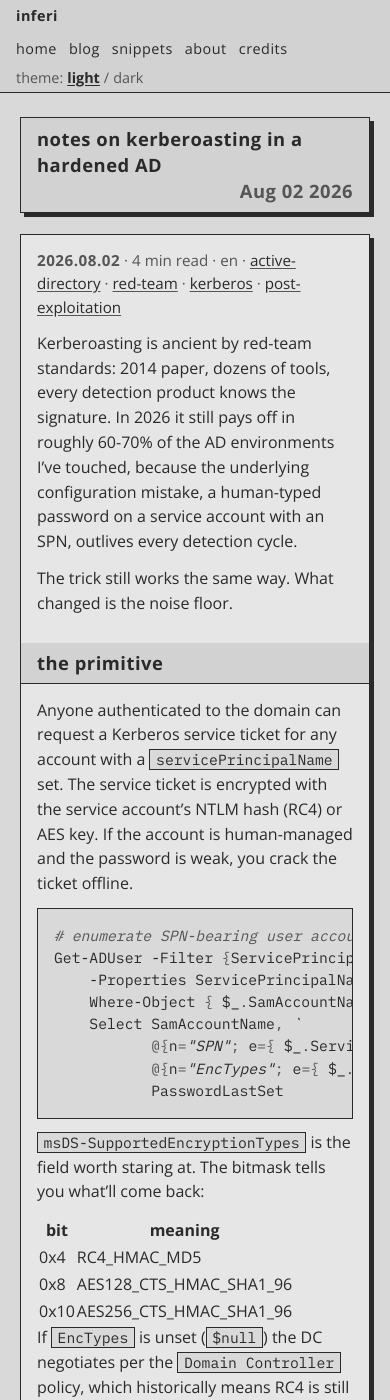
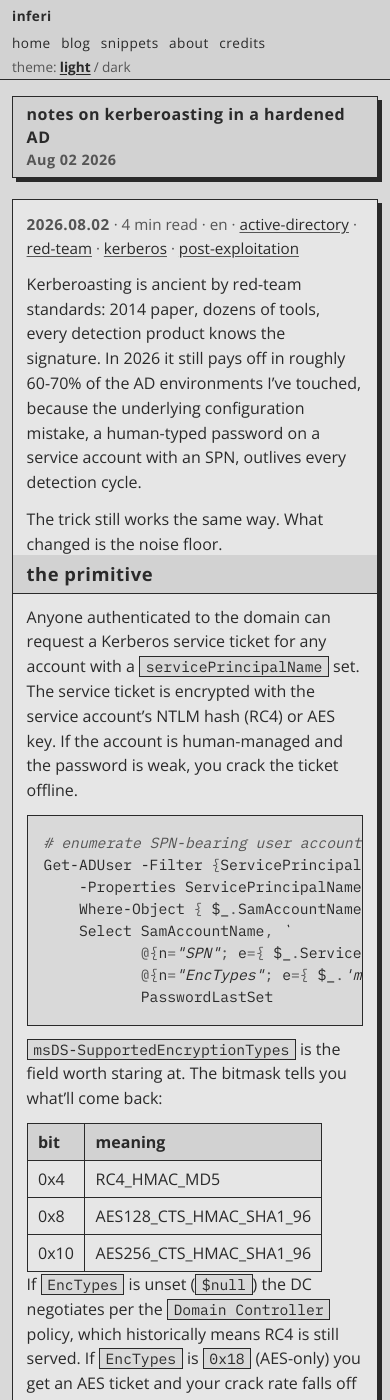
Before and after one commit to infericlub/infericlub.github.io, a Jekyll site: the page built from _posts/2026-08-02-kerberoasting-hardened-ad.md, in a window 390 px wide and 1400 px high. Built offline with Jekyll 4.4.1, drawn with Linux system fonts in a browser that asks for light colours.

Commit message:
feat(responsive): add breakpoints at 720/540/380px — stacks prev/next nav, collapses note-container to column, tightens box padding, table safety overflow

```diff
--- /dev/null
+++ b/_sass/_responsive.scss
@@ -0,0 +1,109 @@
+/* responsive adjustments
+   breakpoints, mobile-first reads from base styles, these layer narrower overrides */
+
+/* tablet / large phone */
+@media (max-width: 720px) {
+  main {
+    padding: 1.25rem 1rem 2rem;
+  }
+}
+
+/* phone */
+@media (max-width: 540px) {
+  /* header: tighter spacing, smaller text so 5 nav items + toggle fit comfortably */
+  .site-header {
+    padding: .35rem .75rem;
+    font-size: .85rem;
+    gap: .5rem;
+  }
+  .site-nav { gap: .5rem .65rem; }
+  .theme-toggle { gap: .2rem; }
+
+  main {
+    padding: 1rem .75rem 1.5rem;
+  }
+
+  /* prev/next nav must stack, not stay side by side */
+  .nav-prev-next {
+    flex-wrap: wrap;
+    gap: .75rem;
+  }
+  .nav-prev-next .box {
+    flex: 1 1 100%;
+  }
+  .nav-prev-next .box.align-right {
+    text-align: left;
+  }
+
+  /* notes header (blog index items, post/snippet header): title above date */
+  .note-container {
+    flex-direction: column;
+    gap: .15rem;
+  }
+  .note-title { margin-right: 0; font-size: 1rem; }
+  .note-date  { margin-left: 0;  font-size: .9rem; }
+
+  /* post-item list (home + tags page) collapses date above title */
+  .post-item {
+    grid-template-columns: 1fr;
+    gap: .25rem;
+  }
+
+  /* slightly tighter box padding, h1 negative margins follow */
+  .box {
+    padding: .85rem;
+  }
+  .box h1, .box h2, .box h3 {
+    margin: -.85rem -.85rem .65rem -.85rem;
+    padding: .5rem .85rem;
+  }
+  .box-alone {
+    padding: .5rem .85rem;
+  }
+  .box-alone h1, .box-alone h2 {
+    margin: -.5rem -.85rem;
+  }
+
+  /* snippet footer wraps cleanly, copy stays at end */
+  .snippet-footer {
+    margin: .85rem -.85rem -.85rem;
+    padding: .5rem .85rem;
+    gap: .5rem;
+  }
+
+  /* notes container internal margins follow the new box padding */
+  .notes {
+    padding: .4rem .85rem;
+  }
+  .note-divide {
+    margin: .4em -.85rem;
+  }
+  .note-container {
+    margin: -.4rem -.85rem;
+    padding: .4rem .85rem;
+  }
+}
+
+/* very narrow (small phones) */
+@media (max-width: 380px) {
+  .site-header { font-size: .8rem; }
+  .site-nav a { white-space: nowrap; }
+}
+
+/* table safety: long content scrolls within the box, never overflows it */
+.prose table {
+  display: block;
+  overflow-x: auto;
+  max-width: 100%;
+  border-collapse: collapse;
+}
+.prose table th,
+.prose table td {
+  border: var(--border-style);
+  padding: .35rem .65rem;
+}
+.prose table th {
+  background: var(--h1-bg);
+  font-weight: 700;
+  text-align: left;
+}
--- a/assets/css/main.scss
+++ b/assets/css/main.scss
@@ -8,3 +8,4 @@
 @import "components";
 @import "prose";
 @import "syntax";
+@import "responsive";
```
